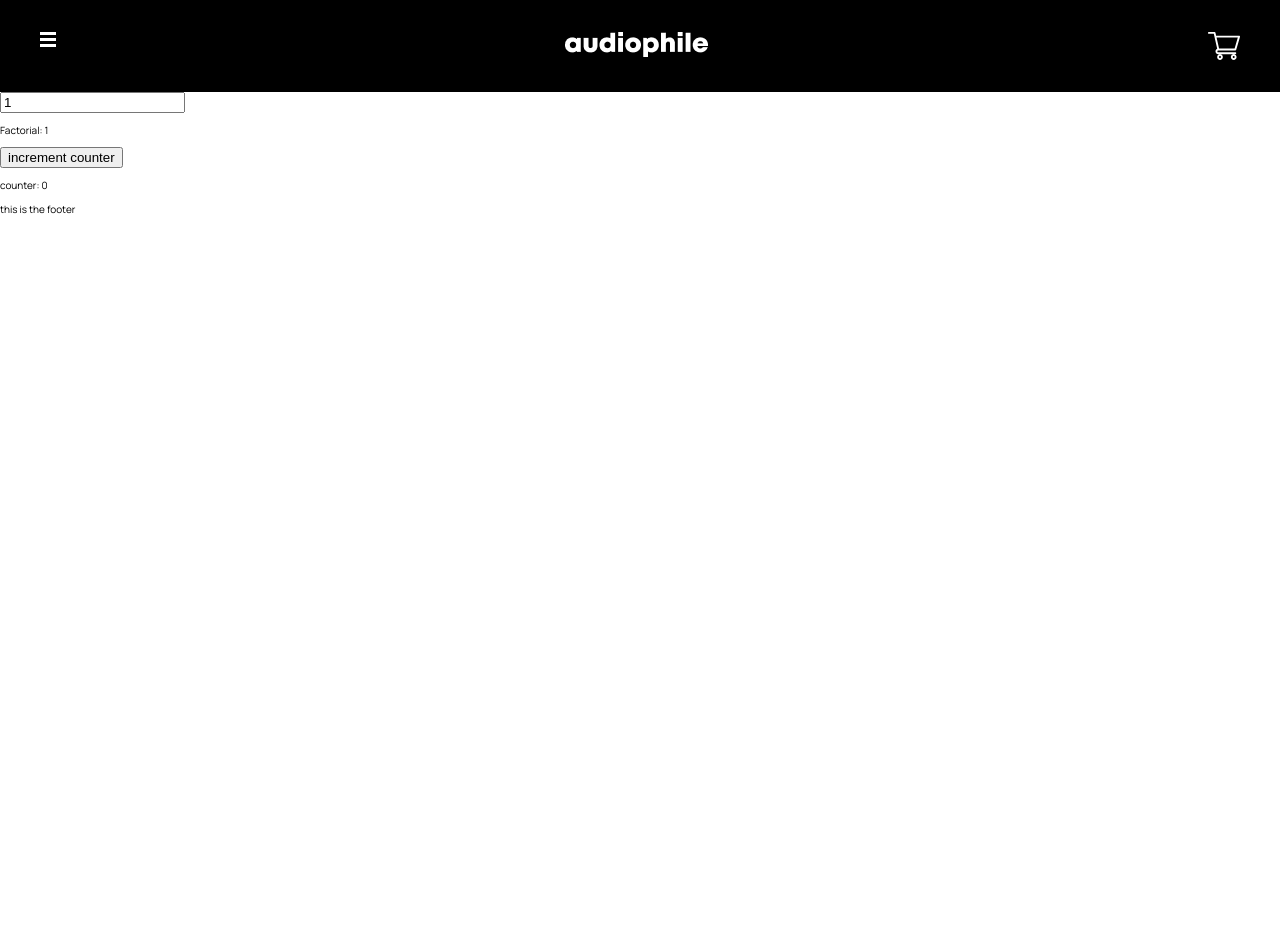
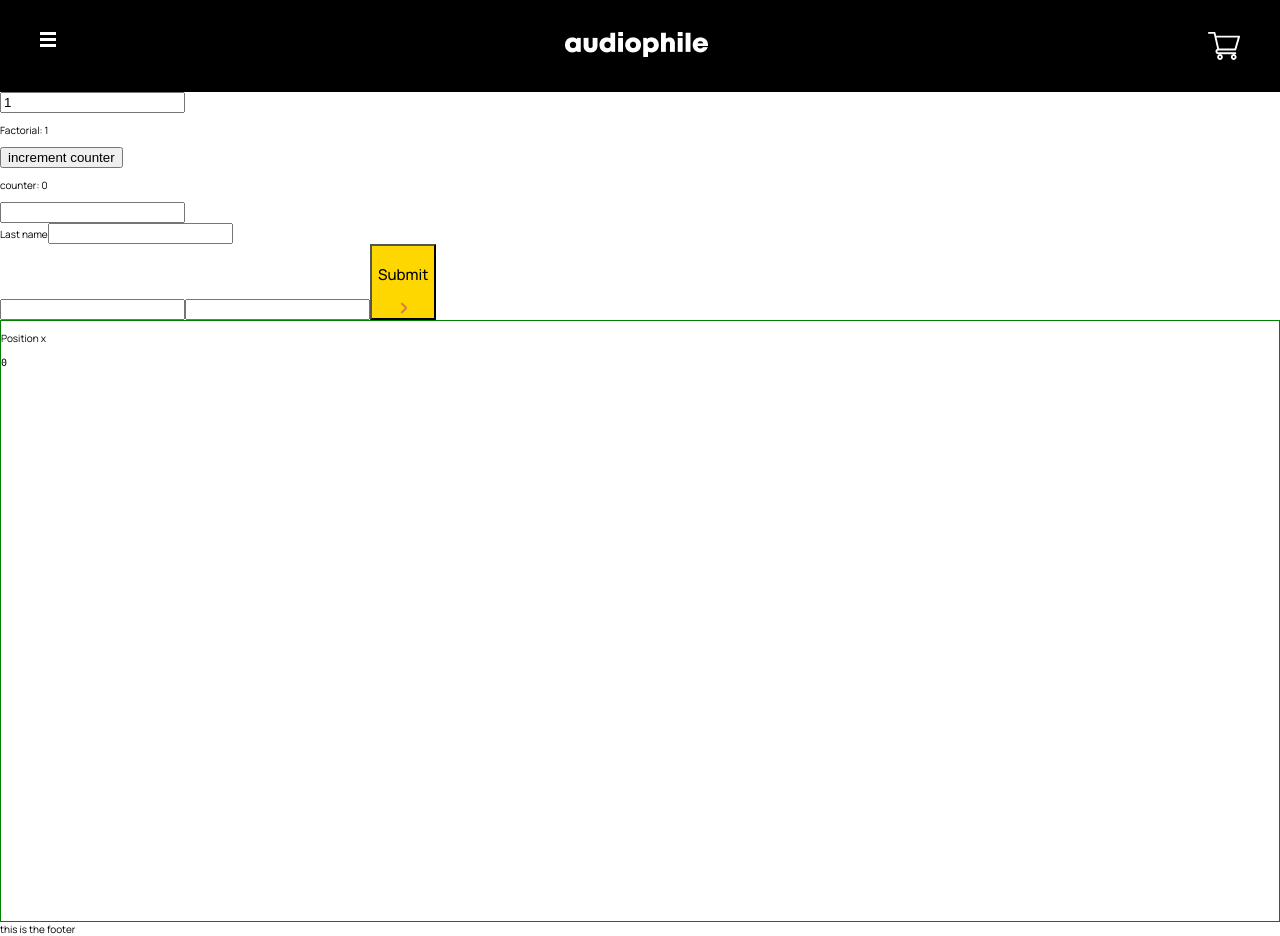
Before and after one commit to NubelityReact/audiophile-ecommerce-cra, a React (Create React App) app: page / in a window 1280 px wide. Before the commit the page ends 800 px from the top, so only its background shows below. Built offline with nearby package versions, Linux system fonts and the light colour scheme.

Commit message:
refs, forwardRef

```diff
--- a/src/components/Button/index.tsx
+++ b/src/components/Button/index.tsx
@@ -18,7 +18,9 @@ type IButtonProps =
       icon?: IIcon;
     };
 
-const Button: React.FC<IButtonProps> = (props) => {
+const Button: React.FC<
+  IButtonProps & React.ButtonHTMLAttributes<HTMLButtonElement>
+> = (props) => {
   const {
     variant,
     children,
@@ -26,10 +28,11 @@ const Button: React.FC<IButtonProps> = (props) => {
       src: "/icons/arrow.svg",
       alt: "go",
     },
+    ...rest
   } = props;
 
   return (
-    <button className={style[variant]}>
+    <button className={style[variant]} {...rest}>
       {children}
       {variant === "link" && <img src={icon.src} alt={icon.alt} />}
     </button>
--- /dev/null
+++ b/src/components/Examples/Forms/BillingDetails/index.tsx
@@ -0,0 +1,41 @@
+import { useRef, useState } from "react";
+import Button from "../../../Button";
+import Typography from "../../../Typography";
+import InputText from "../../../Input/Text";
+
+const FormBillingDetails = () => {
+  console.log("rendering form billing details");
+  const [name, setName] = useState("");
+
+  const emailRef = useRef<HTMLInputElement | null>(null);
+  const phoneRef = useRef<HTMLInputElement | null>(null);
+  const lastNameRef = useRef<HTMLInputElement | null>(null);
+
+  console.log({ phoneRef });
+
+  const handleSubmit = () => {
+    const phone = phoneRef.current?.value;
+    console.log({ phone, lastName: lastNameRef.current?.value });
+  };
+
+  return (
+    <div>
+      <form action="">
+        <input
+          type="text"
+          value={name}
+          onChange={(e) => setName(e.target.value)}
+        />
+        <InputText label="Last name" id="x" ref={lastNameRef} />
+        <input type="email" ref={emailRef} />
+        <input type="tel" ref={phoneRef} />
+
+        <Button variant="link" onClick={handleSubmit} type="button">
+          <Typography>Submit</Typography>
+        </Button>
+      </form>
+    </div>
+  );
+};
+
+export default FormBillingDetails;
--- /dev/null
+++ b/src/components/Examples/Refs/index.tsx
@@ -0,0 +1,42 @@
+import { useEffect, useRef, useState } from "react";
+
+interface MousePosition {
+  x: number;
+  y: number;
+}
+
+const MouseTracker = () => {
+  const initialState = { x: 0, y: 0 };
+  const currentPositionRef = useRef<MousePosition>(initialState);
+  const [position, setPosition] = useState<MousePosition>(initialState);
+
+  const handleMouseMove = (event: MouseEvent) => {
+    const pos = { x: event.clientX, y: event.clientY };
+    currentPositionRef.current = pos;
+    // setPosition(pos);
+    console.log({ posx: event.clientX });
+  };
+
+  const handleClick = () => {
+    setPosition(currentPositionRef.current);
+  };
+
+  useEffect(() => {
+    window.addEventListener("mousemove", handleMouseMove);
+
+    return () => {
+      window.removeEventListener("mousemove", handleMouseMove);
+    };
+  }, []);
+
+  return (
+    <div
+      style={{ minWidth: 600, minHeight: 600, border: "1px solid green" }}
+      onClick={handleClick}
+    >
+      <p>Position x </p> <code>{position.x}</code>
+    </div>
+  );
+};
+
+export default MouseTracker;
--- /dev/null
+++ b/src/components/Input/Text/index.tsx
@@ -0,0 +1,20 @@
+import { forwardRef } from "react";
+
+interface IInputText {
+  label: string;
+}
+
+type IInputProps = IInputText & React.InputHTMLAttributes<HTMLInputElement>;
+
+const InputText = forwardRef<HTMLInputElement, IInputProps>((props, ref) => {
+  const { label, id, ...rest } = props;
+
+  return (
+    <div className="container">
+      <label htmlFor={id}>{label}</label>
+      <input id={id} ref={ref} {...rest} />
+    </div>
+  );
+});
+
+export default InputText;
--- a/src/pages/Home/index.tsx
+++ b/src/pages/Home/index.tsx
@@ -1,9 +1,15 @@
+import FormBillingDetails from "../../components/Examples/Forms/BillingDetails";
+import MouseTracker from "../../components/Examples/Refs";
 import FactorialCalculator from "../../hooks/TestUseMemo";
 
 const Home = () => {
   return (
     <div>
       <FactorialCalculator />
+
+      <FormBillingDetails />
+
+      <MouseTracker />
     </div>
   );
 };
```
